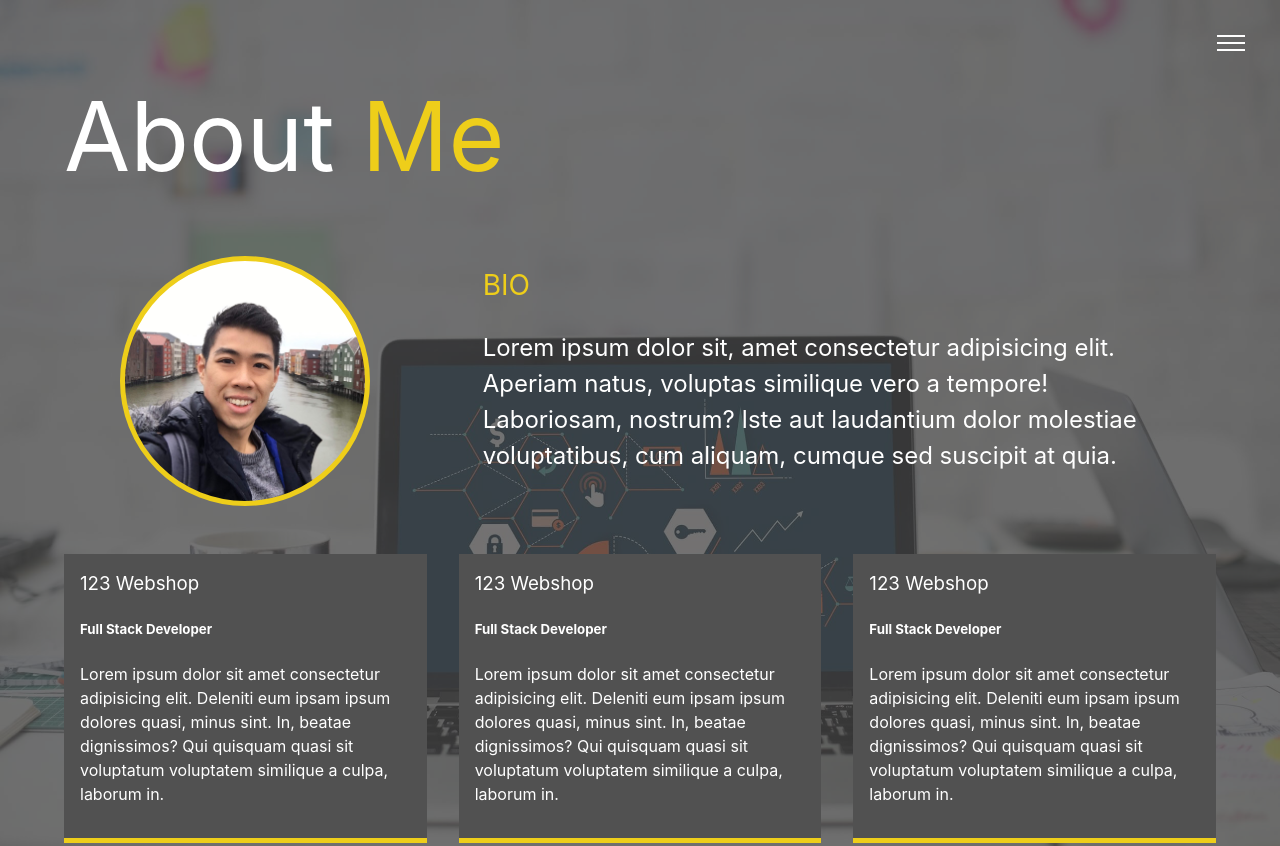
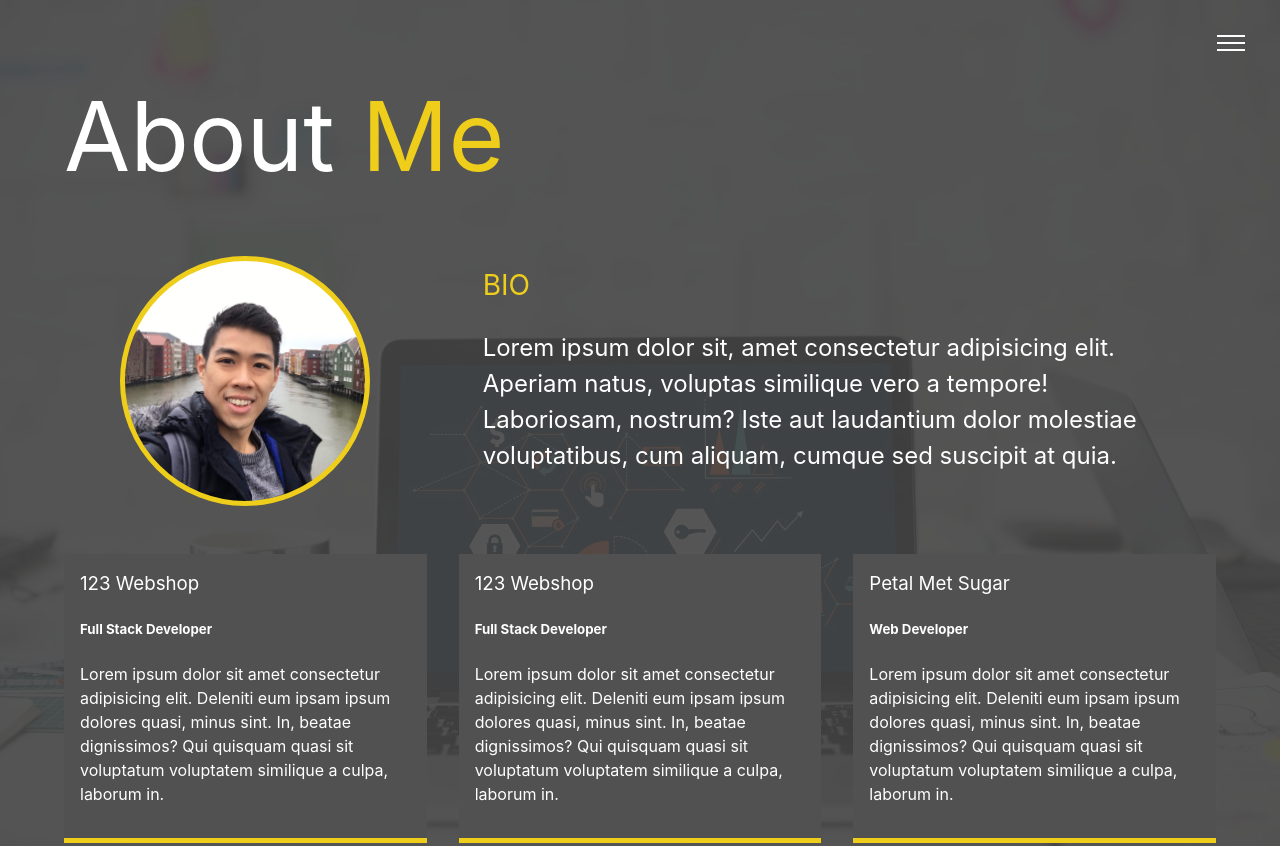
Before and after one commit to jshoung/old-portfolio, a website: page dist/about.html in a window 1280 px wide. Shown: the top 846 px of the page. Drawn offline with Linux system fonts and the light colour scheme.

Commit message:
Minor text fixes and styling changes

```diff
--- a/scss/_config.scss
+++ b/scss/_config.scss
@@ -2,7 +2,7 @@ $primary-color: #444;
 $secondary-color: #eece1a;
 $show-home-image: true;
 $home-image: url(../img/background.jpg);
-$background-opacity: 0.75;
+$background-opacity: 0.9;
 
 @mixin easeOut {
   transition: all 0.5s ease-out;
--- a/scss/_menu.scss
+++ b/scss/_menu.scss
@@ -42,7 +42,7 @@
   position: fixed;
   top: 0;
   width: 100%;
-  opacity: 0.95;
+  opacity: 1;
   visibility: hidden;
 
   &.show {
```
Also changed, not shown: dist/about.html, dist/css/main.css.
